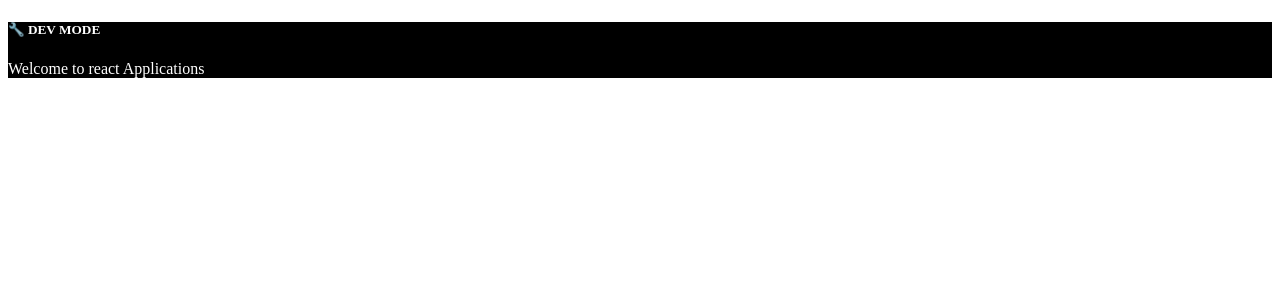
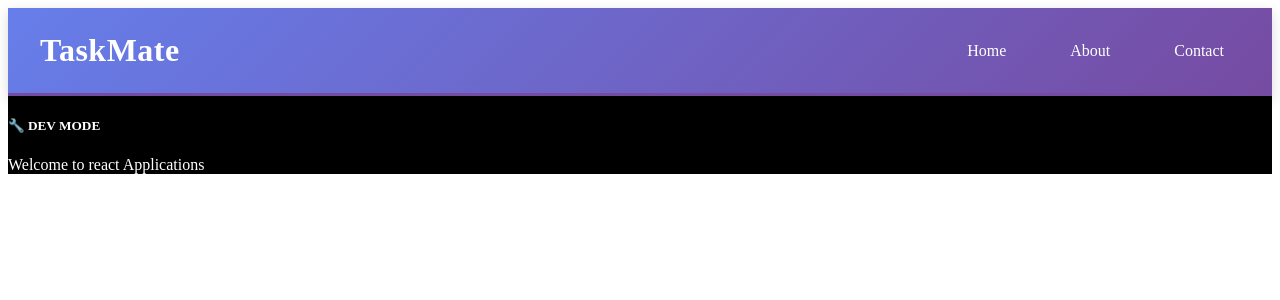
Before and after one commit to akumarkk/FSWMDApplns, a React (Vite) app in the folder FE/ReactLibFwAppls/TaskMate/: page / in a window 1280 px wide. Shown: the top 300 px of the page. Built offline with nearby package versions, Linux system fonts and the light colour scheme.

Commit message:
Add Header component and styles to RootComp

```diff
--- a/FE/ReactLibFwAppls/TaskMate/src/RootComp.tsx
+++ b/FE/ReactLibFwAppls/TaskMate/src/RootComp.tsx
@@ -1,8 +1,10 @@
 import './RootComp.css'
+import Header from './components/Header'
 
 const RootComp = () => {
     return (
         <div className="rootcomp">
+            <Header />
             <h5>{import.meta.env.DEV ? '🔧 DEV MODE' : '🚀 PROD MODE'}</h5>
             Welcome to react Applications
         </div>
--- /dev/null
+++ b/FE/ReactLibFwAppls/TaskMate/src/components/Header.css
@@ -0,0 +1,75 @@
+.header {
+    background: linear-gradient(135deg, #667eea 0%, #764ba2 100%);
+    padding: 1.5rem 2rem;
+    box-shadow: 0 4px 12px rgba(0, 0, 0, 0.15);
+    display: flex;
+    justify-content: space-between;
+    align-items: center;
+    border-bottom: 3px solid #764ba2;
+}
+
+.header h1 {
+    color: white;
+    margin: 0;
+    font-size: 2rem;
+    font-weight: 700;
+    letter-spacing: 0.5px;
+}
+
+.nav {
+    display: flex;
+    gap: 2rem;
+    list-style: none;
+    margin: 0;
+    padding: 0;
+}
+
+.nav a {
+    color: white;
+    text-decoration: none;
+    font-size: 1rem;
+    font-weight: 500;
+    transition: all 0.3s ease;
+    padding: 0.5rem 1rem;
+    border-radius: 4px;
+    position: relative;
+}
+
+.nav a:hover {
+    background-color: rgba(255, 255, 255, 0.2);
+    transform: translateY(-2px);
+}
+
+.nav a::after {
+    content: '';
+    position: absolute;
+    bottom: 0;
+    left: 1rem;
+    width: 0;
+    height: 2px;
+    background-color: white;
+    transition: width 0.3s ease;
+}
+
+.nav a:hover::after {
+    width: calc(100% - 2rem);
+}
+
+@media (max-width: 768px) {
+    .header {
+        flex-direction: column;
+        gap: 1rem;
+    }
+
+    .header h1 {
+        font-size: 1.5rem;
+    }
+
+    .nav {
+        gap: 1rem;
+    }
+
+    .nav a {
+        font-size: 0.9rem;
+    }
+}
--- /dev/null
+++ b/FE/ReactLibFwAppls/TaskMate/src/components/Header.tsx
@@ -0,0 +1,16 @@
+import './Header.css';
+
+const Header = () => {
+    return (
+        <header className="header">
+            <h1>TaskMate</h1>
+            <nav className="nav">
+                <a href="#home">Home</a>
+                <a href="#about">About</a>
+                <a href="#contact">Contact</a>
+            </nav>
+        </header>
+    );
+};
+
+export default Header;
```
